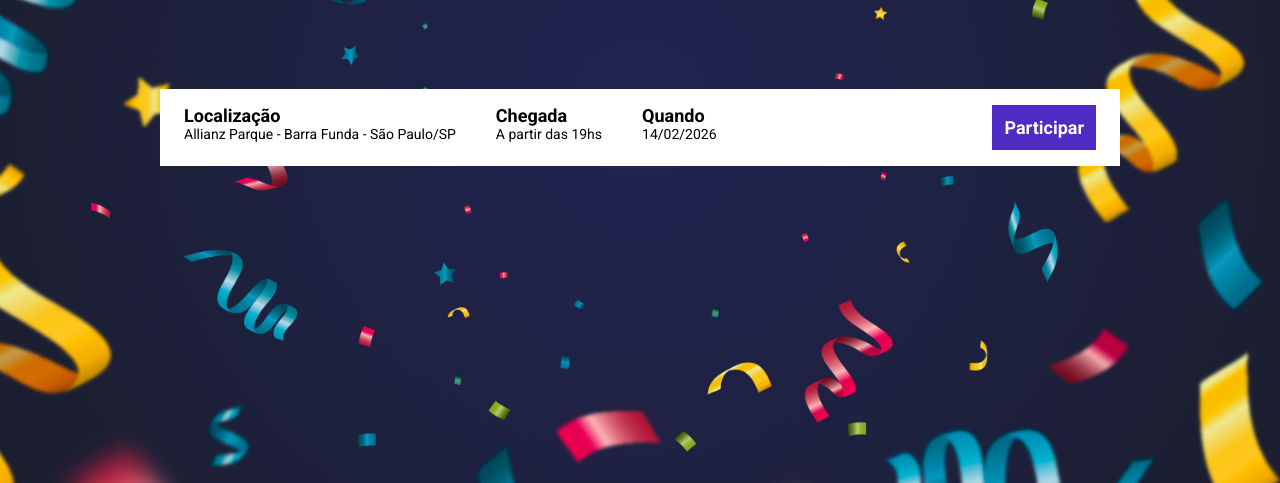
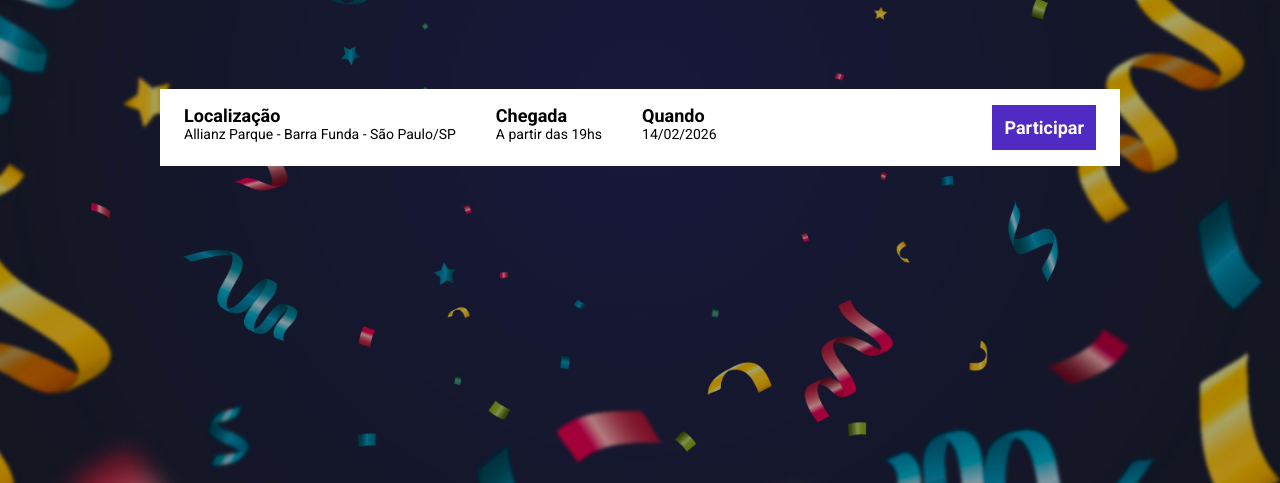
Before and after one commit to francomasa/birthday-event, a website built with Parcel: page src/index.html in a window 1280 px wide. Shown: the part 317-800 px from the top of the page. Built offline with nearby package versions, Linux system fonts and the light colour scheme.

Commit message:
styles modified

```diff
--- a/src/styles/_hero.scss
+++ b/src/styles/_hero.scss
@@ -13,6 +13,17 @@
         position: relative;
     }
 
+
+    &::before {
+        position: absolute;
+        top: 0;
+        left: 0;
+        width: 100%;
+        height: 100%;
+        background-color: variables.$textColorSecundary;
+        opacity: .3;
+        content: '';
+    }
 
     &__text {
         margin: 100px 100px;
```
